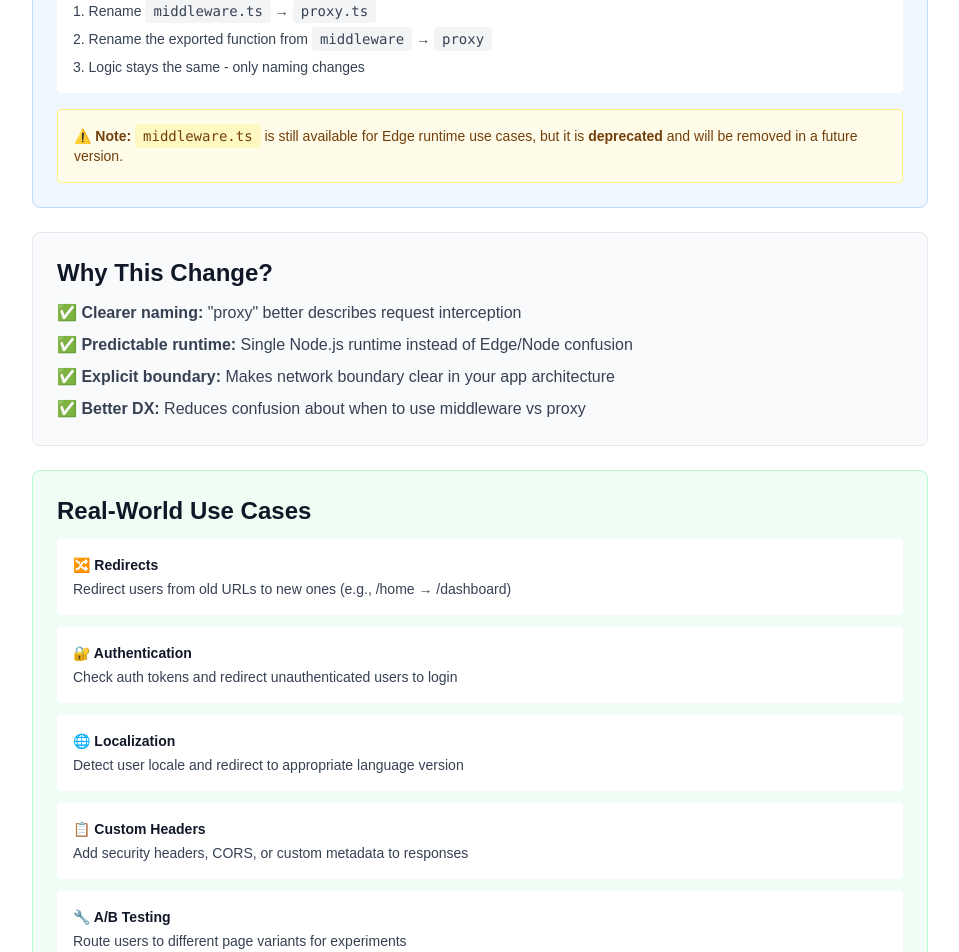
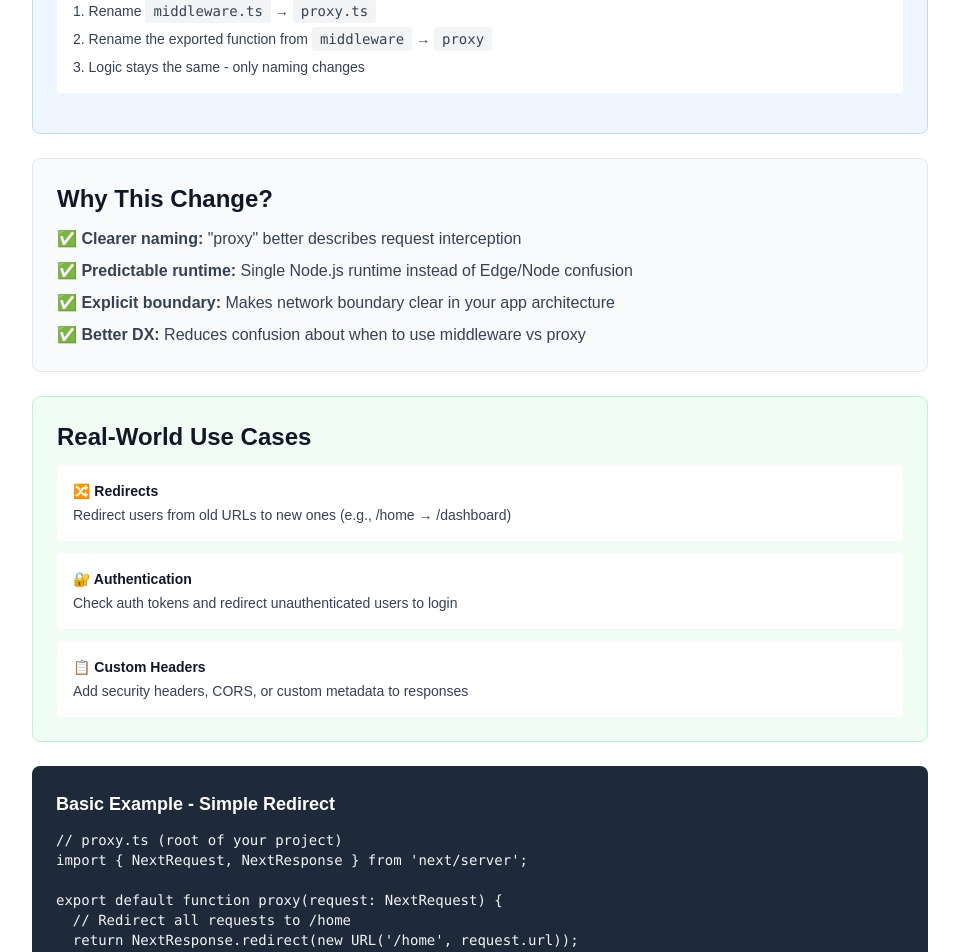
Before and after one commit to sorathiya-hardik/Nextjs16-new-feature, a Next.js app: page /proxy-routes in a window 1280 px wide. Shown: the part 380-1332 px from the top of the page, without its empty margins (160-1119 px from the left). Built offline with nearby package versions, Linux system fonts and the light colour scheme.

Commit message:
refactor: clean up unused components and styles in Home and ProxyRoutes pages

```diff
--- a/app/page.tsx
+++ b/app/page.tsx
@@ -62,7 +62,7 @@ export default function Home() {
             <Link
               key={feature.href}
               href={feature.href}
-              className="block bg-gray-50 border border-gray-200 border border-gray-200 rounded-lg p-6 hover:border-gray-400 transition"
+              className="block bg-gray-50 border border-gray-200 rounded-lg p-6 hover:border-gray-400 transition"
             >
               <div className="text-3xl mb-3">{feature.icon}</div>
               <h2 className="text-lg font-bold text-gray-900 mb-2">
@@ -73,7 +73,7 @@ export default function Home() {
           ))}
         </div>
 
-        <div className="bg-gray-50 border border-gray-200 border border-gray-200 rounded-lg p-6 mt-8">
+        <div className="bg-gray-50 border border-gray-200 rounded-lg p-6 mt-8">
           <h3 className="text-xl font-bold text-gray-900 mb-4">
             Why Next.js 16?
           </h3>
--- a/app/proxy-routes/page.tsx
+++ b/app/proxy-routes/page.tsx
@@ -63,18 +63,6 @@ export default function ProxyRoutesPage() {
               <li>Logic stays the same - only naming changes</li>
             </ol>
           </div>
-
-          <div className="bg-yellow-50 border border-yellow-200 rounded p-4">
-            <p className="text-sm text-yellow-900">
-              <strong>⚠️ Note:</strong>{" "}
-              <code className="bg-yellow-100 px-2 py-1 rounded">
-                middleware.ts
-              </code>{" "}
-              is still available for Edge runtime use cases, but it is{" "}
-              <strong>deprecated</strong> and will be removed in a future
-              version.
-            </p>
-          </div>
         </div>
 
         <div className="bg-gray-50 border border-gray-200 rounded-lg p-6 mb-6">
@@ -123,24 +111,10 @@ export default function ProxyRoutesPage() {
             </div>
             <div className="bg-white rounded p-4">
               <p className="font-semibold text-gray-900 mb-1">
-                🌐 Localization
-              </p>
-              <p className="text-gray-700">
-                Detect user locale and redirect to appropriate language version
-              </p>
-            </div>
-            <div className="bg-white rounded p-4">
-              <p className="font-semibold text-gray-900 mb-1">
                 📋 Custom Headers
               </p>
               <p className="text-gray-700">
                 Add security headers, CORS, or custom metadata to responses
-              </p>
-            </div>
-            <div className="bg-white rounded p-4">
-              <p className="font-semibold text-gray-900 mb-1">🔧 A/B Testing</p>
-              <p className="text-gray-700">
-                Route users to different page variants for experiments
               </p>
             </div>
           </div>
```
